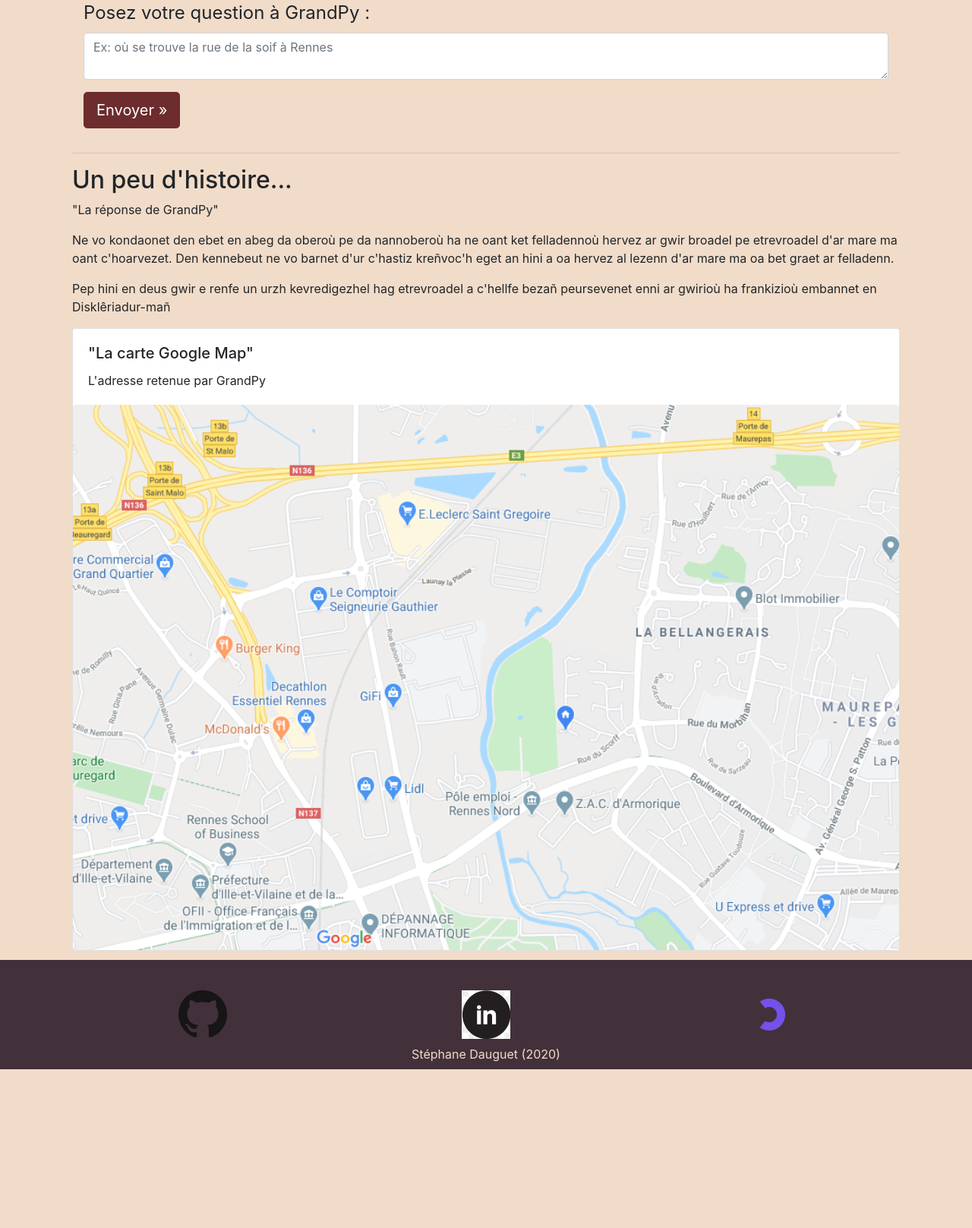
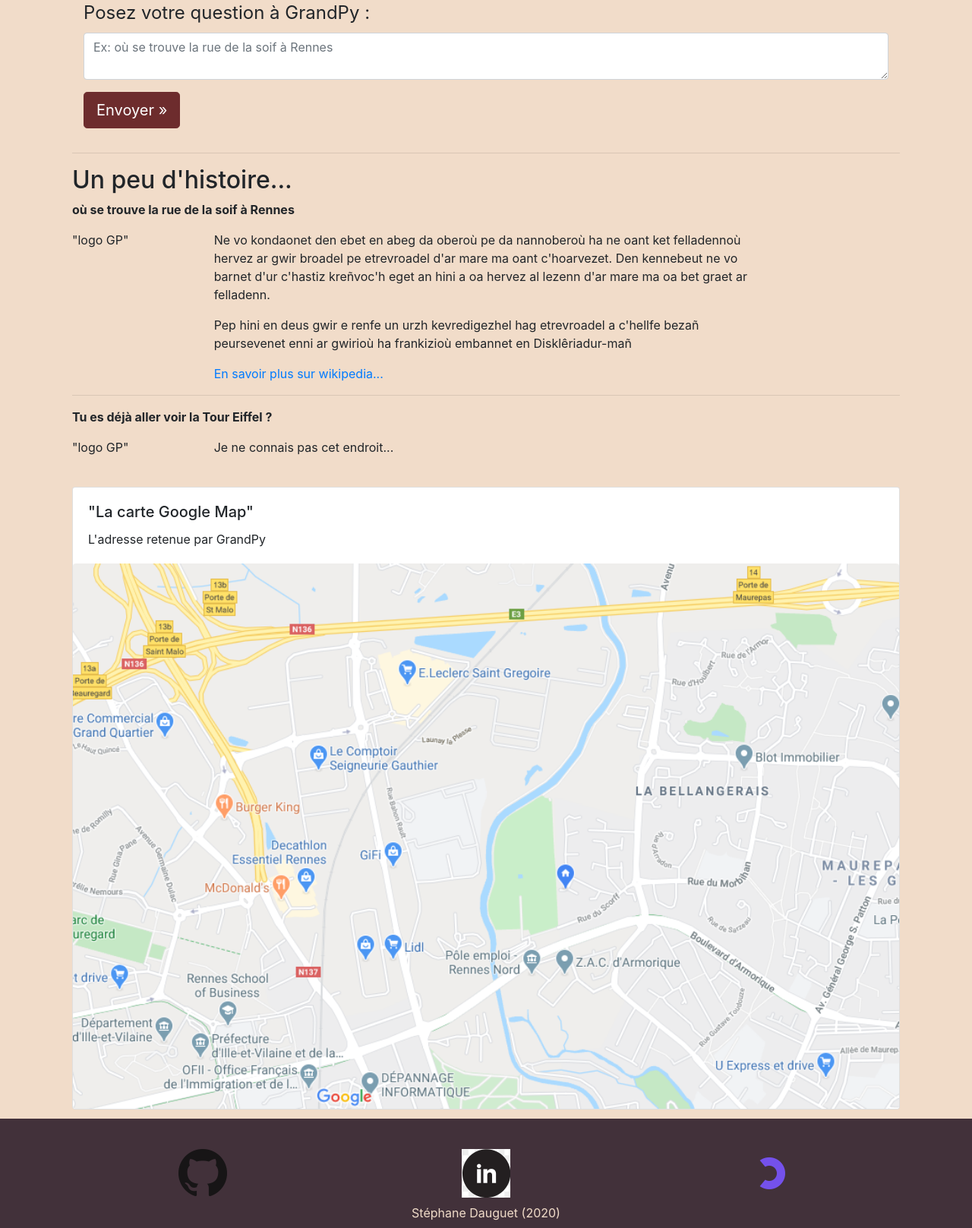
Before and after one commit to lemarak/OC_Projet7, a Flask app: page / in a window 1280 px wide. Shown: the part 307-1924 px from the top of the page at 76% size. Before the commit the page ends 1715 px from the top, so only its background shows below. Run offline with Flask 2, Linux system fonts and the light colour scheme; some libraries are stand-ins or nearby versions.

Commit message:
update reponse.html

```diff
--- a/grandpyapp/templates/response.html
+++ b/grandpyapp/templates/response.html
@@ -1,8 +1,40 @@
 <h2>Un peu d'histoire...</h2>
-<p>"La réponse de GrandPy"</p>
-<p>Ne vo kondaonet den ebet en abeg da oberoù pe da nannoberoù ha ne oant ket felladennoù hervez ar gwir broadel pe
-    etrevroadel d'ar mare ma oant c'hoarvezet. Den kennebeut ne vo barnet d'ur c'hastiz kreñvoc'h eget an hini a oa
-    hervez al lezenn d'ar mare ma oa bet graet ar felladenn. </p>
+<div class="row">
+    <div class="col-md-8">
+        <p><strong>où se trouve la rue de la soif à Rennes</strong></p>
+    </div>
+</div>
+<div class="row">
+    <div class="col-md-2">
+        <p>"logo GP"</p>
+    </div>
+    <div class="col-md-8">
+        <p>Ne vo kondaonet den ebet en abeg da oberoù pe da nannoberoù ha ne oant ket felladennoù hervez ar gwir broadel
+            pe
+            etrevroadel d'ar mare ma oant c'hoarvezet. Den kennebeut ne vo barnet d'ur c'hastiz kreñvoc'h eget an hini a
+            oa
+            hervez al lezenn d'ar mare ma oa bet graet ar felladenn. </p>
 
-<p>Pep hini en deus gwir e renfe un urzh kevredigezhel hag etrevroadel a c'hellfe bezañ peursevenet enni ar gwirioù ha
-    frankizioù embannet en Disklêriadur-mañ </p>
+        <p>Pep hini en deus gwir e renfe un urzh kevredigezhel hag etrevroadel a c'hellfe bezañ peursevenet enni ar
+            gwirioù
+            ha
+            frankizioù embannet en Disklêriadur-mañ </p>
+        <a href="https://fr.wikipedia.org/wiki/Rennes">En savoir plus sur wikipedia...</a>
+    </div>
+</div>
+<hr>
+<div class="row">
+    <div class="col-md-8">
+        <p><strong>Tu es déjà aller voir la Tour Eiffel ?</strong></p>
+    </div>
+</div>
+<div class="row">
+
+    <div class="col-md-2">
+        <p>"logo GP"</p>
+    </div>
+    <div class="col-md-8">
+        <p>Je ne connais pas cet endroit...</p>
+    </div>
+</div>
+<br>
```
